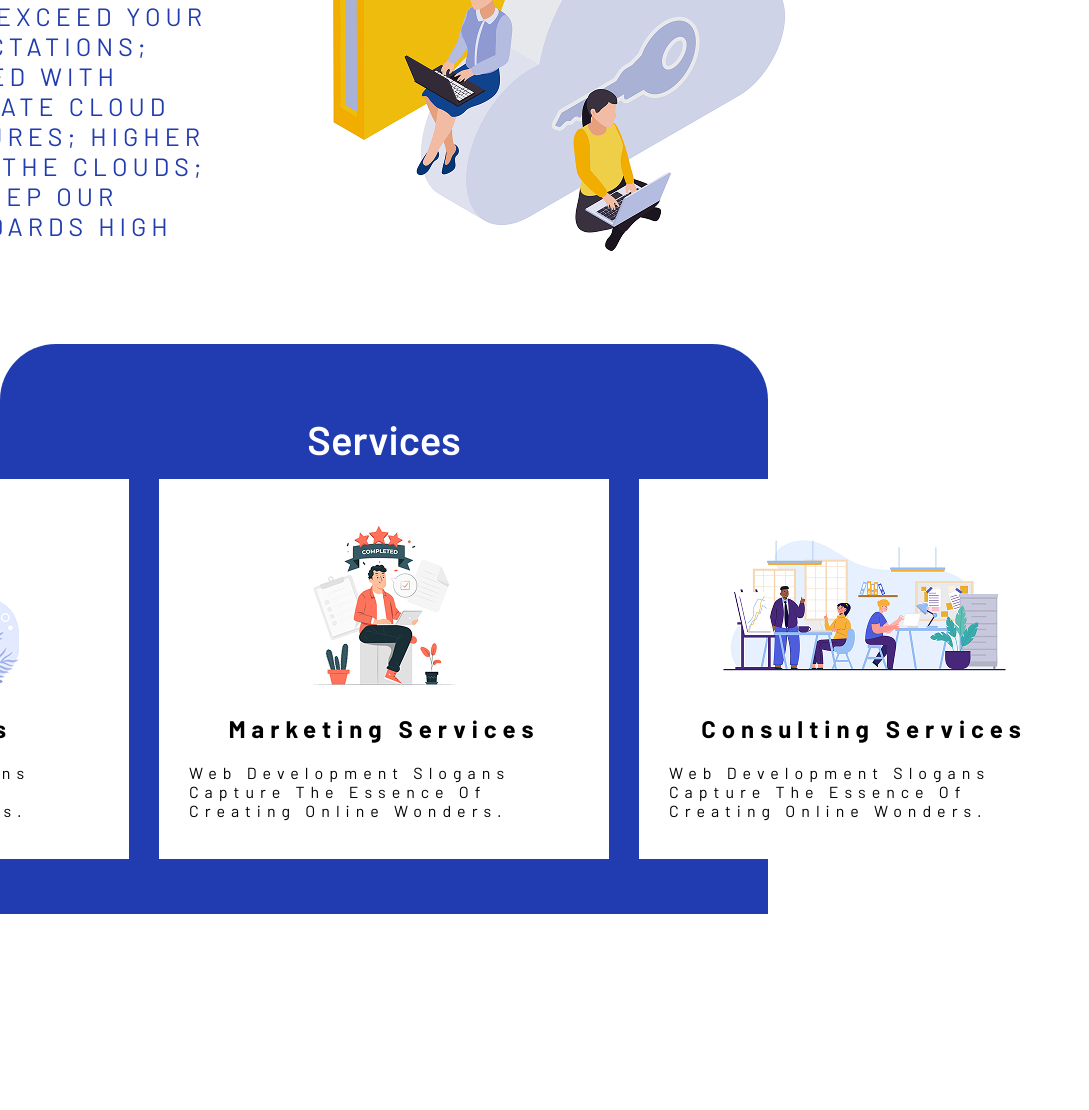
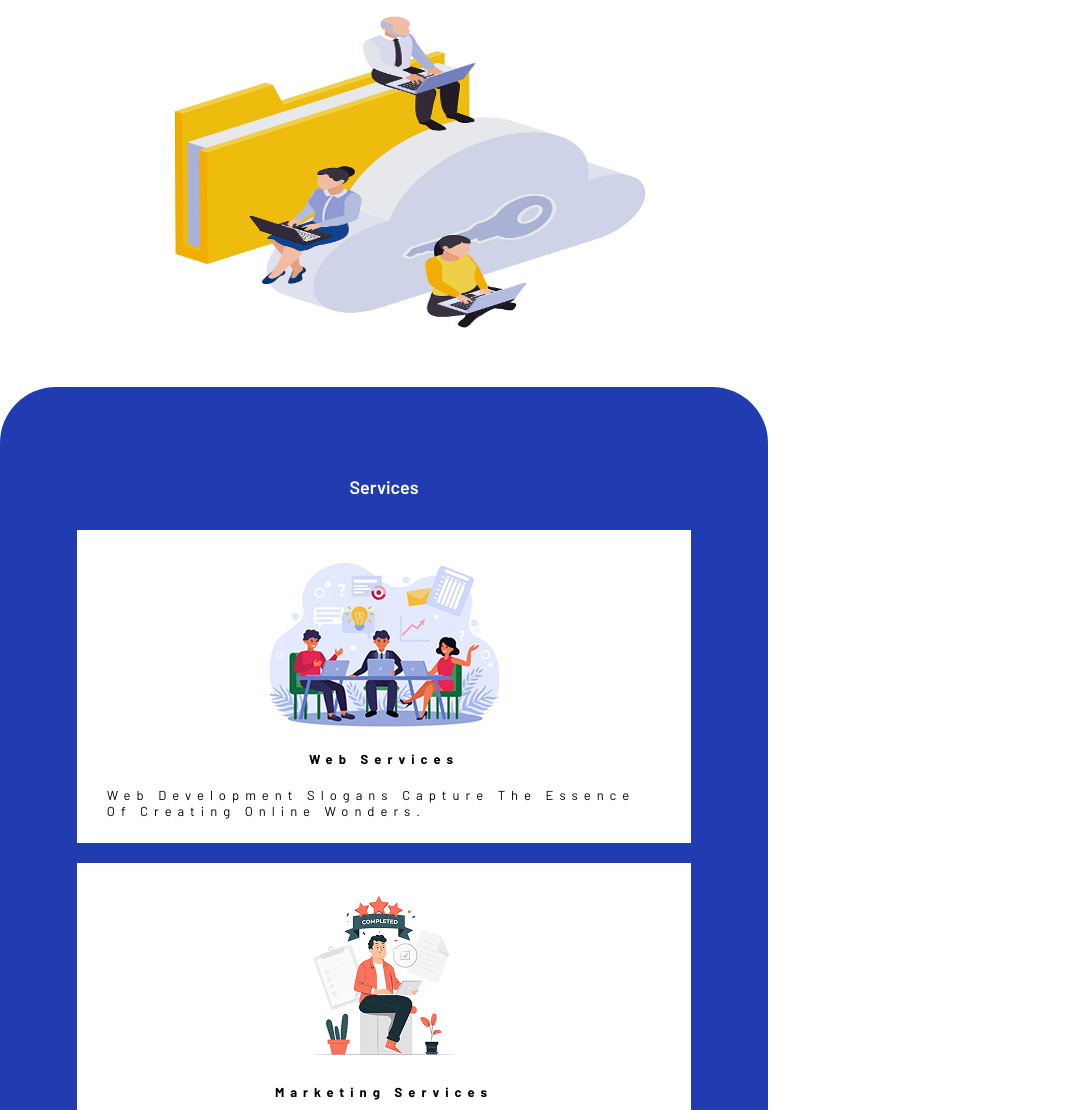
Before and after one commit to larayassine/SmartCloud, a plain HTML site: page index.html in a window 768 px wide. Shown: the part 467-1577 px from the top of the page, 1089 px wide, since content can reach past the window. Drawn offline with Linux system fonts and the light colour scheme.

Commit message:
Made layout responsive for tablet and mobile

```diff
--- a/index.html
+++ b/index.html
@@ -33,9 +33,10 @@
 
 
 
-<div class="services">
-          <span id="services_title">Services</span>
+<div class="container">
+              <span id="services_title">Services</span>
 <div class="service_flex">
+
         <div class="service1">
           <img src="images/image2.png" alt="Web services image" />
           <h2>Web services</h2>
@@ -44,7 +45,7 @@
             wonders.
           </p>
         </div>
-        <div class="service2">
+        <div class="service1">
           <img src="images/image3.png" alt="Web services image" />
           <h2>Marketing services</h2>
           <p>
@@ -52,7 +53,7 @@
             wonders.
           </p>
         </div>
-        <div class="service3">
+        <div class="service1">
           <img src="images/image4.png" alt="Web services image" />
           <h2>Consulting services</h2>
           <p>
@@ -64,7 +65,7 @@
 
         </div>
       </div>
-
+    </div>
 
 
 <div class="white_space">
--- a/stylesheet.css
+++ b/stylesheet.css
@@ -82,17 +82,10 @@ button {
   line-height: 1.1;
 }
 
-.services {
-  background-color: #213bb0;
-  border-top-left-radius: 56px;
-  border-top-right-radius: 56px;
-  height: 570px;
-  display: flex;
-  flex-direction: column;
-  justify-content: center;
-  align-items: center;
-}
+
 .service_flex {
+
+
   display: flex;
   justify-content: space-around;
   align-items: center;
@@ -104,13 +97,24 @@ button {
   margin: 2% 0%;
   font-weight: 600;
 }
-.service1,
-.service2,
-.service3 {
+.container{
+    background-color: #213bb0;
+      height: 570px;
+          padding:5%;
+     border-top-left-radius: 56px;
+  border-top-right-radius: 56px;
+  display: flex;
+  flex-direction: column;
+  justify-content: center;
+  align-items: center;
+
+}
+.service1 {
   background-color: white;
   padding: 24px 30px 24px 30px;
-  height: 380px;
+  height: 400px;
   width: 450px;
+  font-size: 15px;
   display: flex;
   flex-direction: column;
   justify-content: center;
@@ -167,3 +171,110 @@ footer ul li {
   align-items: center;
   gap: 10px;
 }
+
+@media (max-width: 768px) {
+
+  *{
+    font-size: 13px;
+  }
+  .hero h1{
+    margin-top: 20px;
+    font-size:17px;
+    align-items: center;
+  }
+
+  .container{
+    justify-content: center;
+    align-items: center;
+    gap:20px;
+    padding:10%;
+    height: auto;
+  }
+  .service_flex{
+    flex-direction: column;
+    gap:20px;
+  }
+.service1{
+  height: auto;
+  width:100%;
+}
+#services_title{
+  font-size:18px;
+
+}
+header{
+  flex-direction: column;
+  gap:15px;
+  align-items: center;
+}
+  .nav{
+    flex-wrap:wrap;
+    gap:10px;
+  }
+   .hero{
+    flex-wrap:wrap;
+    gap:10px;
+
+  }
+  .hero img{
+    height: auto;
+    width: 100%;
+  }
+
+.footer_flex{
+    display: flex;
+    flex-direction: column;
+    margin-top: 20px;
+}
+}
+
+@media screen and (min-width: 768px) and (max-width: 1024px) {
+header, .nav{
+  flex-direction: column;
+  gap:15px;
+  align-items: center;
+  margin-bottom: 5%;
+}
+.logo{
+  justify-content: center;
+}
+
+.hero{
+flex-direction: column;
+  gap:10px;
+  justify-content: center;
+  align-items: center;
+}
+.hero_text{
+    font-size: 13px;
+}
+.hero h1{
+  font-size: 15px;
+}
+.hero img{
+  height:400px;
+}
+
+.container{
+    justify-content: center;
+    align-items: center;
+    gap:20px;
+    padding:10%;
+    height: auto;
+  }
+  .service_flex{
+    flex-direction: column;
+    gap:20px;
+  }
+
+  .footer_flex{
+    display: flex;
+    flex-direction: column;
+    margin-top: 20px;
+    justify-content: center;
+    align-items: center;
+  }
+  .footer_sec1{
+    margin-bottom: 10%;
+  }
+}
```
